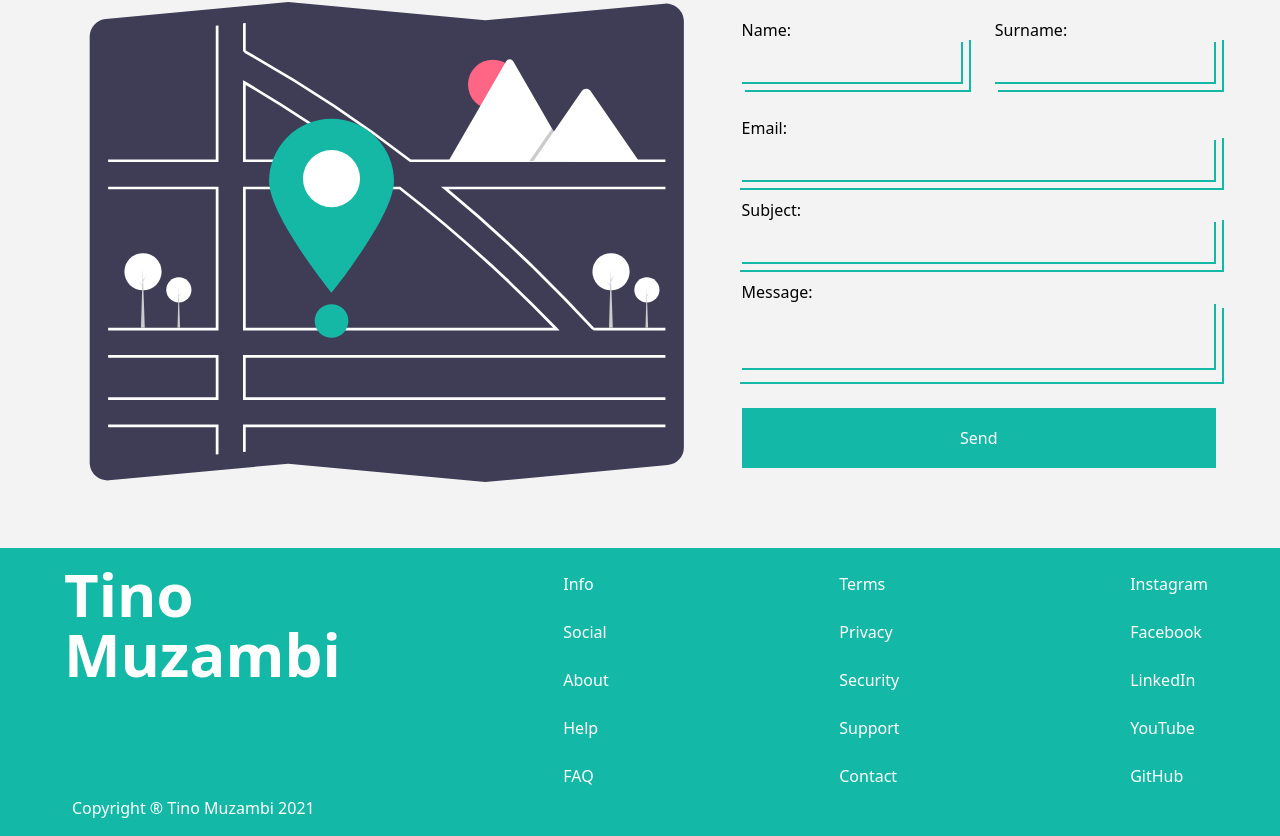
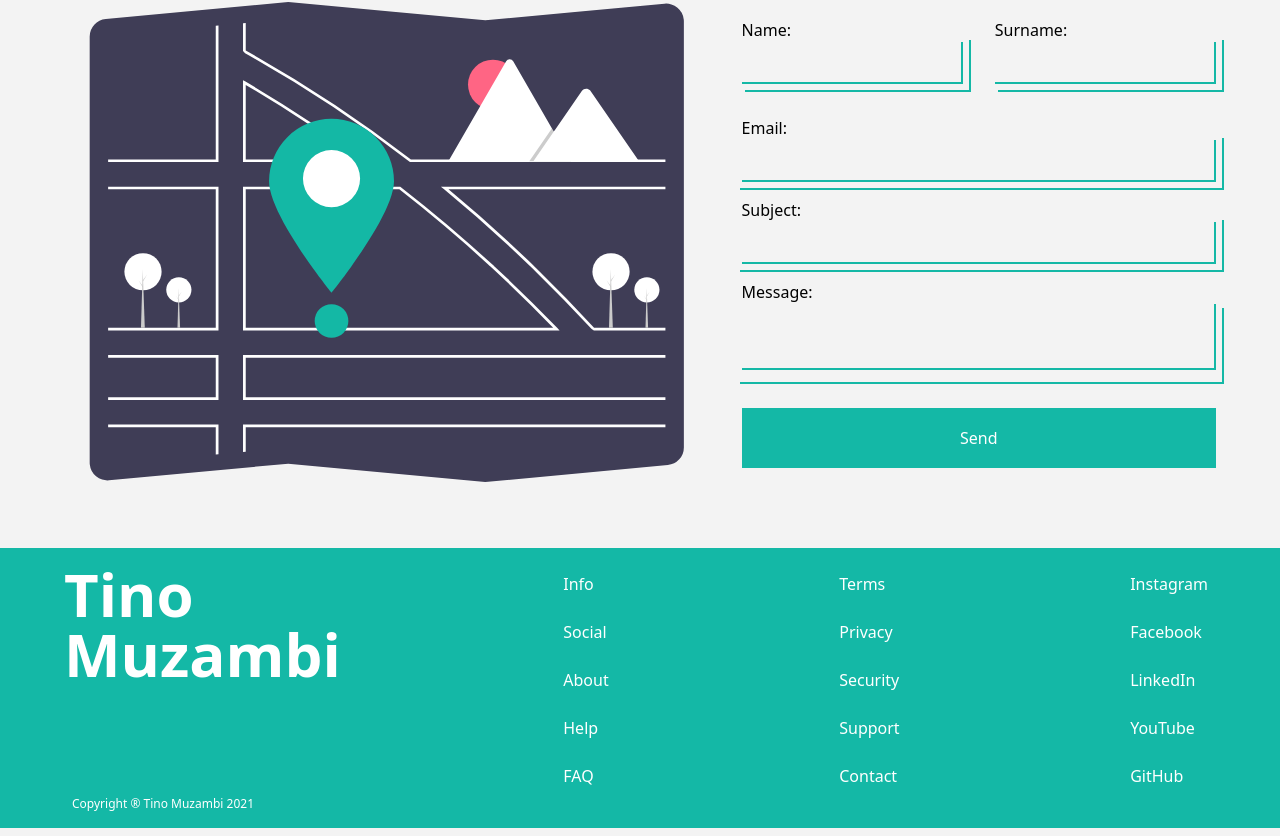
Before and after one commit to TinoMuzambi/TailwindExpo, a Next.js app: page / in a window 1280 px wide. Shown: the part 1513-2349 px from the top of the page. Built offline with nearby package versions, Linux system fonts and the light colour scheme.

Commit message:
Makes copy small.

```diff
--- a/pages/index.tsx
+++ b/pages/index.tsx
@@ -139,7 +139,7 @@ export default function Home() {
 						</ul>
 					</div>
 				</div>
-				<p className="mx-2">Copyright ® Tino Muzambi 2021</p>
+				<p className="mx-2 text-xs">Copyright ® Tino Muzambi 2021</p>
 			</footer>
 		</div>
 	);
```
